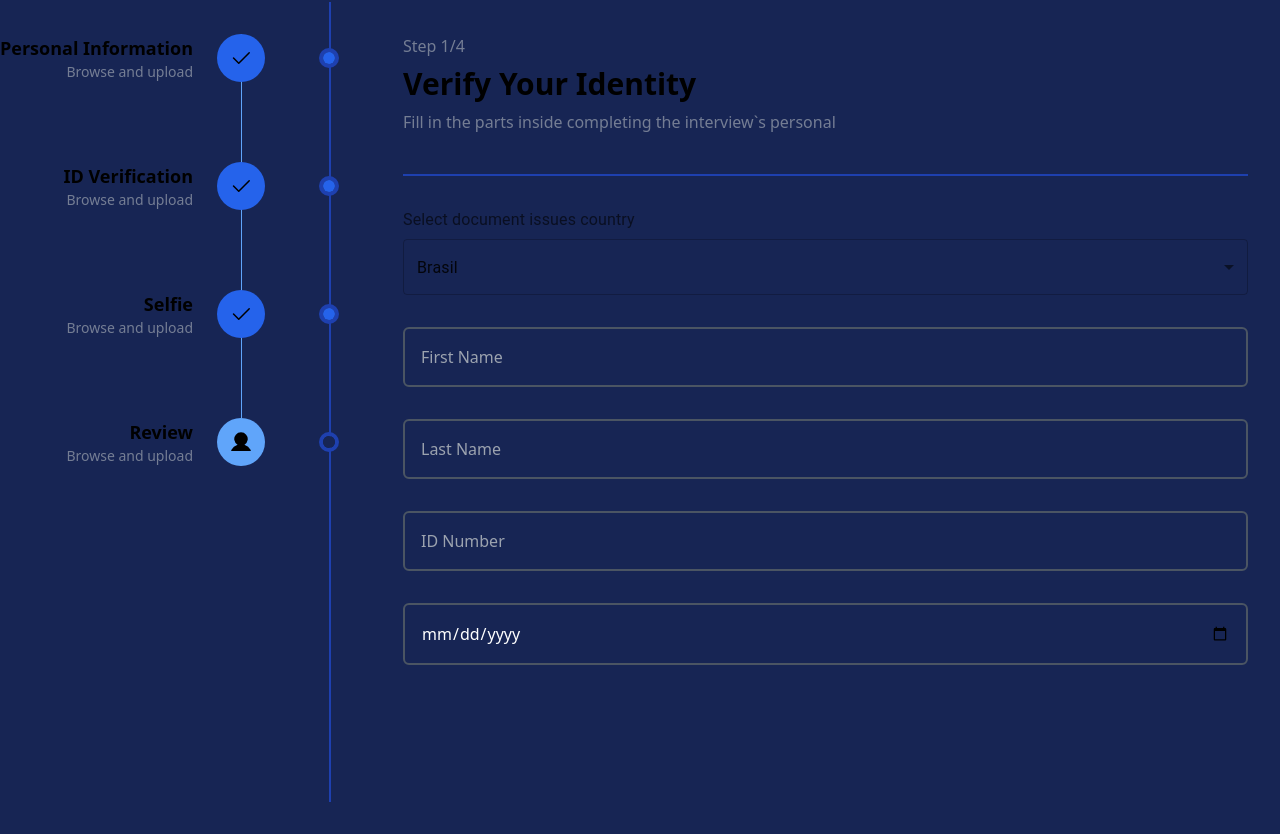
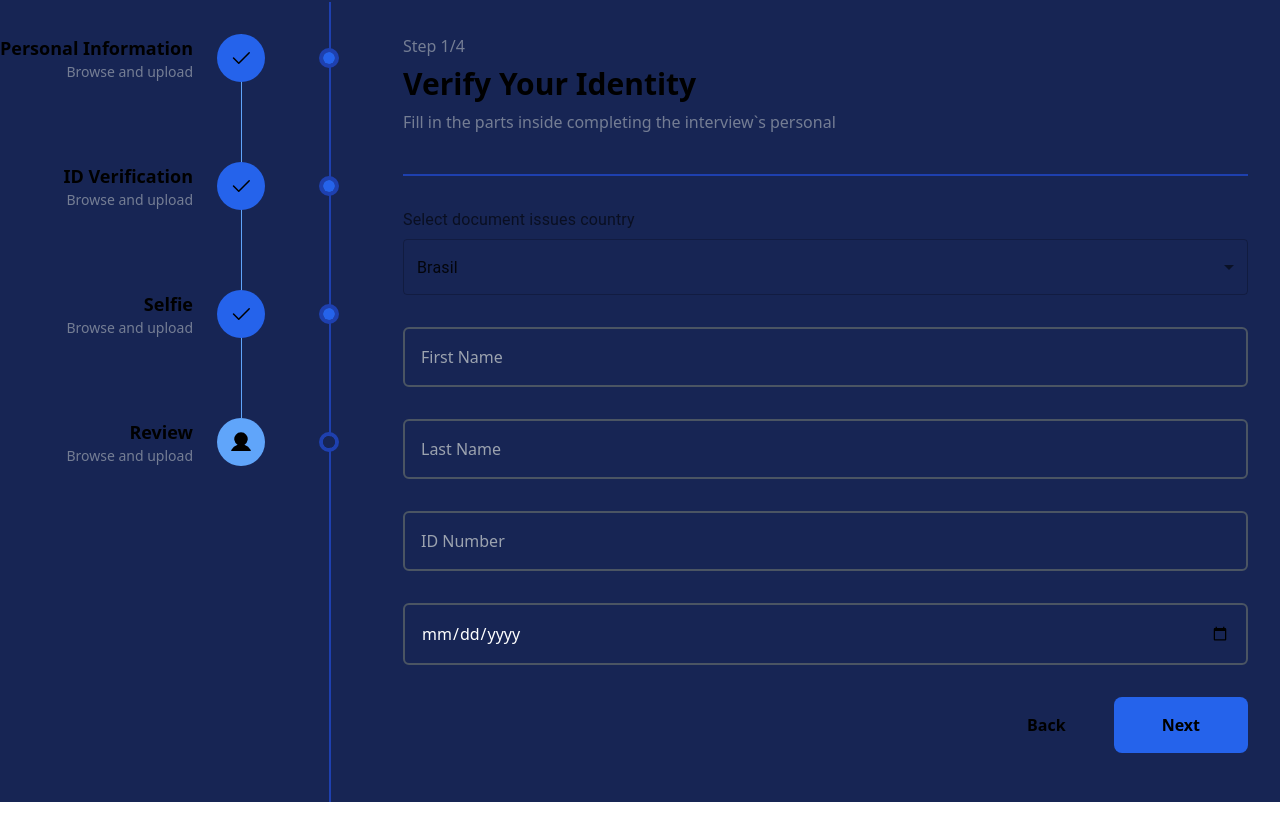
Before and after one commit to ThomasDixini/AuthenticationPage, a Next.js app: page / in a window 1280 px wide. Shown: the part 258-1092 px from the top of the page. After the commit the page ends 1060 px from the top, so only its background shows below. Built offline with nearby package versions, Linux system fonts and the light colour scheme.

Commit message:
:sparkles: feat: Adicionando botoes

```diff
--- a/src/pages/index.tsx
+++ b/src/pages/index.tsx
@@ -10,7 +10,7 @@ export default function Home() {
         <span className="text-lg text-gray-400 opacity-70 leading-10">Verify your identity and get started </span>
       </header>
 
-      <div className="py-8 col-span-3 flex gap-10">
+      <div className="pt-8 col-span-3 flex gap-10">
         <aside className="min-h-screen border-r-2 border-blue-800">
           <MenuProgress />
         </aside>
@@ -19,6 +19,10 @@ export default function Home() {
         >
           <HeaderSteps />
           <ValidationFields />
+          <div className="mt-8 flex justify-end">
+            <button className="px-12 h-14 font-bold hover:brightness-50 duration-200"> Back </button>
+            <button className="px-12 h-14 bg-blue-600 rounded-lg font-bold hover:bg-blue-900 duration-200"> Next </button>
+          </div>
         </main>
       </div>
     </div>
```
